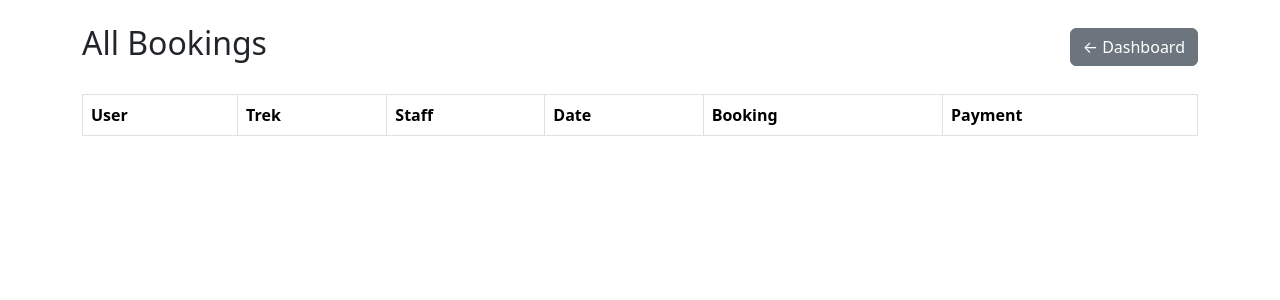
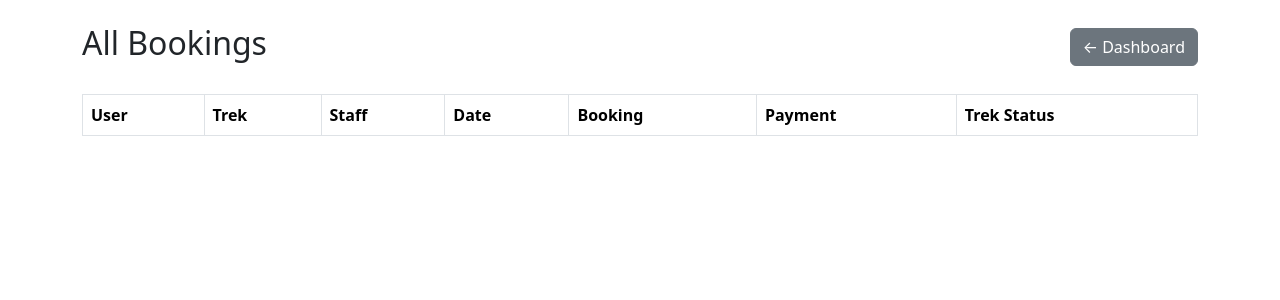
Before and after one commit to 25f2001803/25f2001803, a Flask app: page /admin/bookings in a window 1280 px wide. Shown: the part 56-356 px from the top of the page. Run offline with Flask 3, Linux system fonts and the light colour scheme; the visitor is signed in with stand-in values (Sample User, id 1); data that the repository does not hold is empty.

Commit message:
Milestone 6: Trek Booking History and Trek Status Tracking completed

```diff
--- a/templates/my_bookings.html
+++ b/templates/my_bookings.html
@@ -21,7 +21,7 @@ My Bookings
 
 {% if bookings %}
 
-<table class="table table-bordered table-hover" table-striped align-middle">
+<table class="table table-bordered table-hover table-striped align-middle">
 
     <thead>
 
@@ -33,6 +33,7 @@ My Bookings
             <th>Booking Status</th>
             <th>Payment</th>
             <th>Action</th>
+            <th>Trek Status</th>
 
         </tr>
 
@@ -94,6 +95,7 @@ My Bookings
                 {% endif %}
 
             </td>
+            <td>{{ booking.trek.status }}</td>
 
         </tr>
 
--- a/templates/view_bookings.html
+++ b/templates/view_bookings.html
@@ -19,7 +19,7 @@ All Bookings
 
 </div>
 
-<table class="table table-bordered table-hover" table-striped align-middle">
+<table class="table table-bordered table-hover table-striped align-middle">
 
     <thead>
 
@@ -31,6 +31,7 @@ All Bookings
             <th>Date</th>
             <th>Booking</th>
             <th>Payment</th>
+            <th>Trek Status</th>
 
         </tr>
 
@@ -61,6 +62,7 @@ All Bookings
             <td>{{ booking.booking_status }}</td>
 
             <td>{{ booking.payment_status }}</td>
+            <td>{{ booking.trek.status }}</td>
 
         </tr>
 
```
Also changed, not shown: routes/staff.py (+38 -32 lines), routes/user.py (+4 -6 lines).
